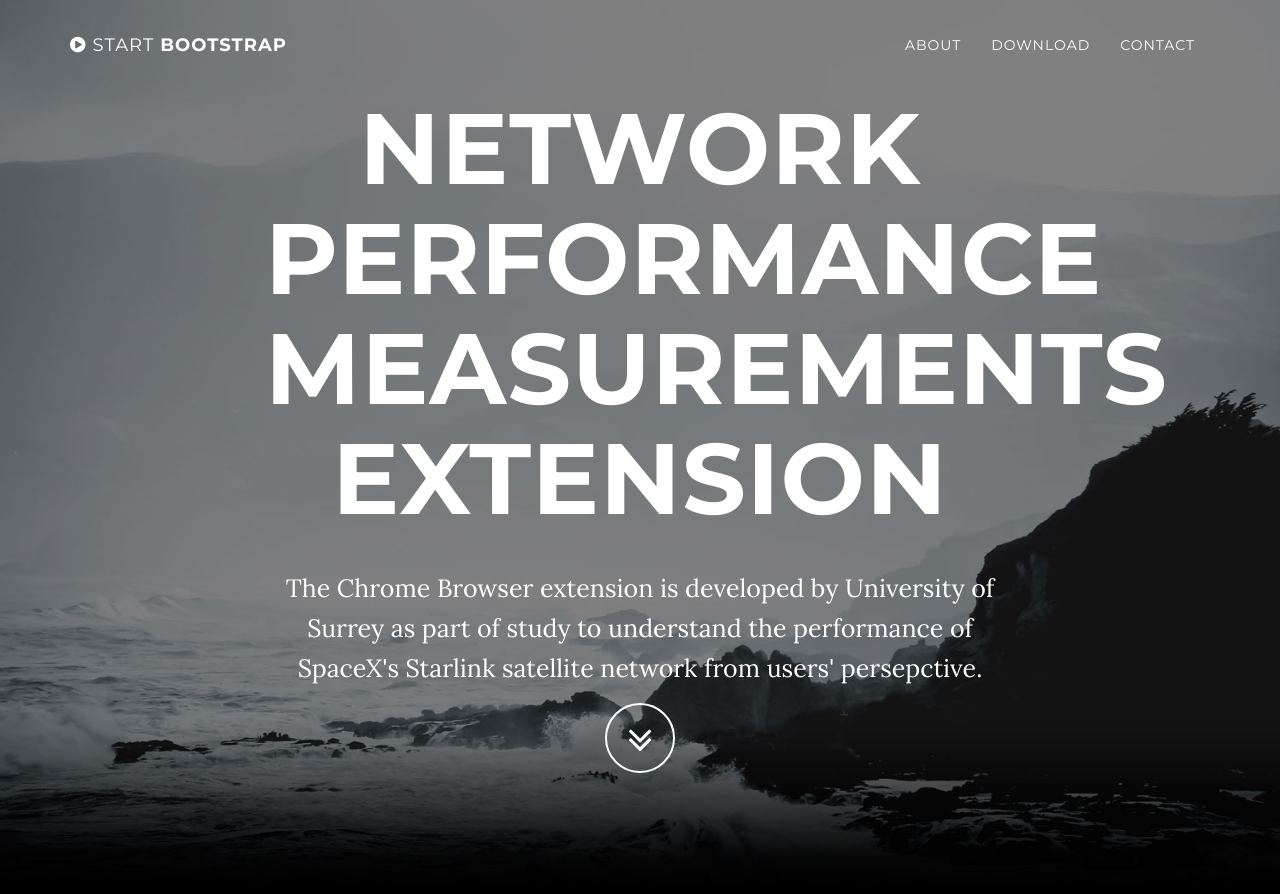
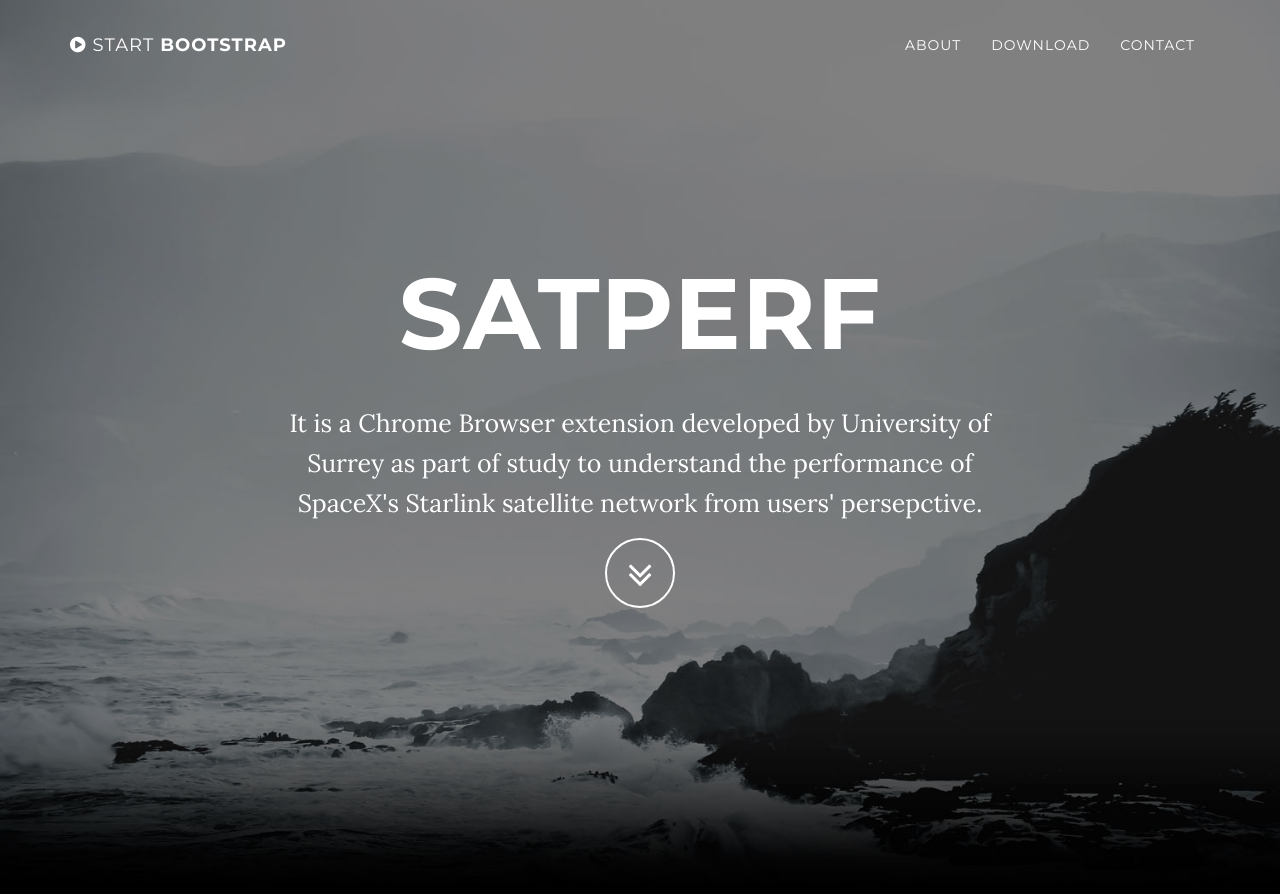
Before and after one commit to socsys/measurements, a Jekyll site: the page built from index.html, in a window 1280 px wide and 900 px high. Shown: the top 894 px of the window. Built offline with Jekyll 4.4.1, drawn with Linux system fonts in a browser that asks for light colours.

Commit message:
further editing to the header

```diff
--- a/_config.yml
+++ b/_config.yml
@@ -1,8 +1,8 @@
 # Site settings
-title: Network Performance Measurements Extension
+title: satPerf
 email: netsys.surrey@gmail.com
 url: https://github.com/socsys/slinky-test
-description: "The Chrome Browser extension is developed by University of Surrey as part of study to understand the performance of SpaceX's Starlink satellite network from users' persepctive."
+description: "It is a Chrome Browser extension developed by University of Surrey as part of study to understand the performance of SpaceX's Starlink satellite network from users' persepctive."
 
 # Color settings (hex-codes without the leading hash-tag)
 color:
```
